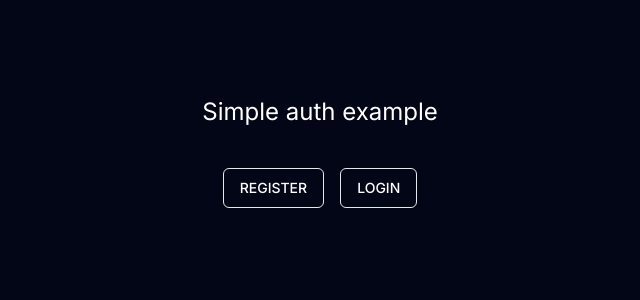
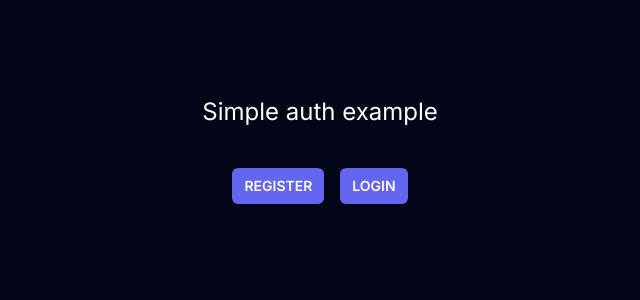
Before and after one commit to marinbadrov/next-auth-starter, a Next.js app: page / in a window 1280 px wide. Shown: the top 300 px of the page, without its empty margins (320-960 px from the left). Built offline with nearby package versions, Linux system fonts and the light colour scheme; no server answers.

Commit message:
simplify styles, remove unused packages

```diff
--- a/app/layout.tsx
+++ b/app/layout.tsx
@@ -1,7 +1,6 @@
 import type { Metadata } from "next";
 import { Inter as FontSans } from "next/font/google";
 import "./globals.css";
-import { cn } from "@/lib/utils";
 
 const fontSans = FontSans({ subsets: ["latin"], variable: "--font-sans" });
 
@@ -18,10 +17,9 @@ export default function RootLayout({
   return (
     <html lang="en">
       <body
-        className={cn(
-          "min-h-screen bg-slate-950 font-sans antialiased text-white",
-          fontSans.variable,
-        )}
+        className={`
+          min-h-screen bg-slate-950 font-sans antialiased text-white ${fontSans.variable}
+        `}
       >
         {children}
       </body>
--- a/app/page.tsx
+++ b/app/page.tsx
@@ -19,10 +19,10 @@ export default async function Home() {
         : (
           <div className="flex space-x-4 items-center">
             <Link href="/register" className="text-xl flex items-center">
-              <Button variant="outline">REGISTER</Button>
+              <Button>REGISTER</Button>
             </Link>
             <Link href="/login" className="text-xl flex items-center">
-              <Button variant="outline">LOGIN</Button>
+              <Button>LOGIN</Button>
             </Link>
           </div>
         )}
--- a/components/logout.tsx
+++ b/components/logout.tsx
@@ -3,5 +3,5 @@ import { signOut } from "next-auth/react";
 import { Button } from "./ui/button";
 
 export default function Logout() {
-  return <Button variant="outline" onClick={() => signOut()}>LOGOUT</Button>;
+  return <Button onClick={() => signOut()}>LOGOUT</Button>;
 }
--- a/components/ui/button.tsx
+++ b/components/ui/button.tsx
@@ -1,56 +1,19 @@
-import * as React from "react"
-import { Slot } from "@radix-ui/react-slot"
-import { cva, type VariantProps } from "class-variance-authority"
+import { ReactElement } from "react";
 
-import { cn } from "@/lib/utils"
-
-const buttonVariants = cva(
-  "inline-flex items-center justify-center whitespace-nowrap rounded-md text-sm font-medium ring-offset-background transition-colors focus-visible:outline-none focus-visible:ring-2 focus-visible:ring-ring focus-visible:ring-offset-2 disabled:pointer-events-none disabled:opacity-50",
-  {
-    variants: {
-      variant: {
-        default: "bg-primary text-primary-foreground hover:bg-primary/90",
-        destructive:
-          "bg-destructive text-destructive-foreground hover:bg-destructive/90",
-        outline:
-          "border border-input bg-background hover:bg-accent hover:text-accent-foreground",
-        secondary:
-          "bg-secondary text-secondary-foreground hover:bg-secondary/80",
-        ghost: "hover:bg-accent hover:text-accent-foreground",
-        link: "text-primary underline-offset-4 hover:underline",
-      },
-      size: {
-        default: "h-10 px-4 py-2",
-        sm: "h-9 rounded-md px-3",
-        lg: "h-11 rounded-md px-8",
-        icon: "h-10 w-10",
-      },
-    },
-    defaultVariants: {
-      variant: "default",
-      size: "default",
-    },
-  }
-)
-
-export interface ButtonProps
-  extends React.ButtonHTMLAttributes<HTMLButtonElement>,
-    VariantProps<typeof buttonVariants> {
-  asChild?: boolean
+interface ButtonProps {
+  children: string | ReactElement;
+  type?: "button" | "submit" | "reset";
+  onClick?: () => void;
 }
 
-const Button = React.forwardRef<HTMLButtonElement, ButtonProps>(
-  ({ className, variant, size, asChild = false, ...props }, ref) => {
-    const Comp = asChild ? Slot : "button"
-    return (
-      <Comp
-        className={cn(buttonVariants({ variant, size, className }))}
-        ref={ref}
-        {...props}
-      />
-    )
-  }
-)
-Button.displayName = "Button"
-
-export { Button, buttonVariants }
+export const Button = ({ children, onClick, type = "button" }: ButtonProps) => {
+  return (
+    <button
+      onClick={onClick}
+      type={type}
+      className="flex w-full justify-center rounded-md bg-indigo-500 px-3 py-1.5 text-sm font-semibold leading-6 text-white shadow-sm hover:bg-indigo-400 focus-visible:outline focus-visible:outline-2 focus-visible:outline-offset-2 focus-visible:outline-indigo-500"
+    >
+      {children}
+    </button>
+  );
+};
--- a/lib/utils.ts
+++ /dev/null
@@ -1,6 +0,0 @@
-import { type ClassValue, clsx } from "clsx"
-import { twMerge } from "tailwind-merge"
-
-export function cn(...inputs: ClassValue[]) {
-  return twMerge(clsx(inputs))
-}
--- a/package.json
+++ b/package.json
@@ -13,8 +13,6 @@
     "@tailwindcss/forms": "^0.5.7",
     "@vercel/postgres": "^0.5.1",
     "bcrypt": "^5.1.1",
-    "class-variance-authority": "^0.7.0",
-    "clsx": "^2.0.0",
     "lucide-react": "^0.292.0",
     "next": "14.0.3",
     "next-auth": "^4.24.5",
```
Also changed, not shown: components.json (deleted), 1 other file (tests, documents, lock files or other folders).
